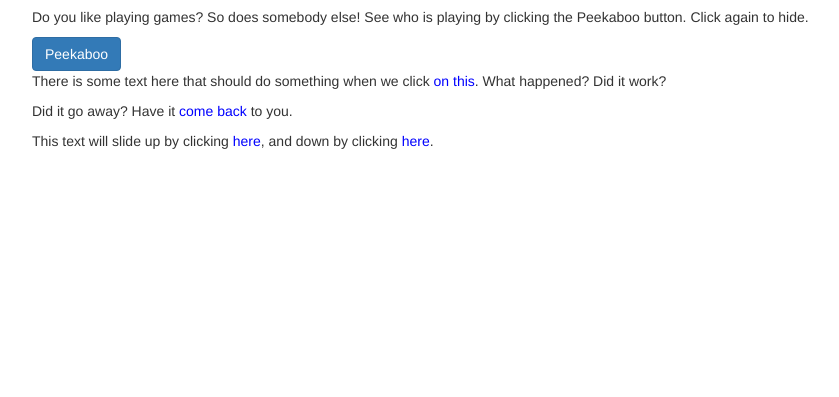
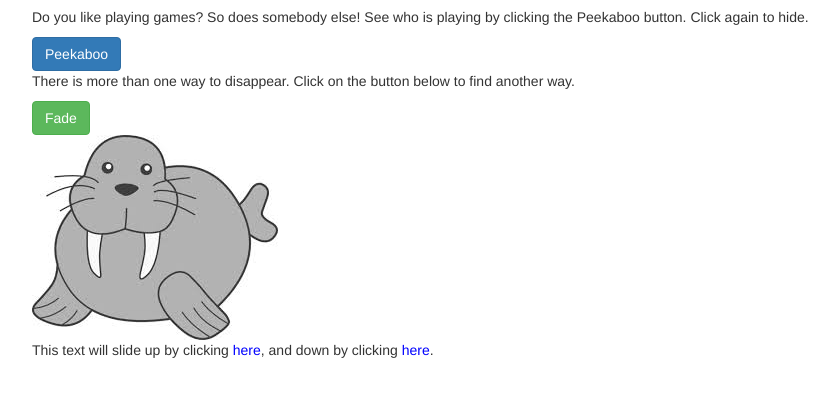
Before and after one commit to mbrecunier/epicodus-walrus, a plain HTML site: page index.html in a window 1280 px wide. Shown: the part 63-460 px from the top of the page, without its empty margins (38-877 px from the left). Drawn offline with Linux system fonts and the light colour scheme.

Commit message:
change fade text to a walrus picture with toggle button

```diff
--- a/index.html
+++ b/index.html
@@ -21,12 +21,13 @@
           </div>
         </div>
 
-        <div id="fading-content">
-          <p>There is some text here that should do something when we click <span class="clickable">on this</span>. What happened? Did it work?</p>
+        <div>
+          <p>There is more than one way to disappear. Click on the button below to find another way.</p>
+          <button type="button" class="btn btn-success" id="fade-button">Fade</button>
+          <div id="fade">
+            <img src="img/walrus.jpeg" alt="picture of walrus">
         </div>
-        <div id="come-back">
-          <p>Did it go away? Have it <span class="clickable">come back</span> to you.</p>
-        </div>
+
         <div class="sliding-text">
           <p> This text will slide up by clicking <span class="clickable slide-up">here</span>, and down by clicking <span class="clickable slide-down">here</span>.
           </p>
--- a/js/scripts.js
+++ b/js/scripts.js
@@ -3,13 +3,9 @@ jQuery(document).ready(function() {
     $("#peekaboo").toggle();
   });
 
-  $("#fading-content .clickable").click(function() {
-    $("#fading-content").fadeOut( "slow", "linear");
-  });
-
-  $("#come-back .clickable").click(function() {
-    $("#fading-content").fadeIn( "fast" );
-  });
+  $("#fade-button").click(function() {
+    $("#fade").fadeToggle( "slow" );
+  })
 
   $(".slide-up").click(function(){
     $(".sliding-text").slideUp("slow");
```
Lines whose indentation alone changed are shown as unchanged.
